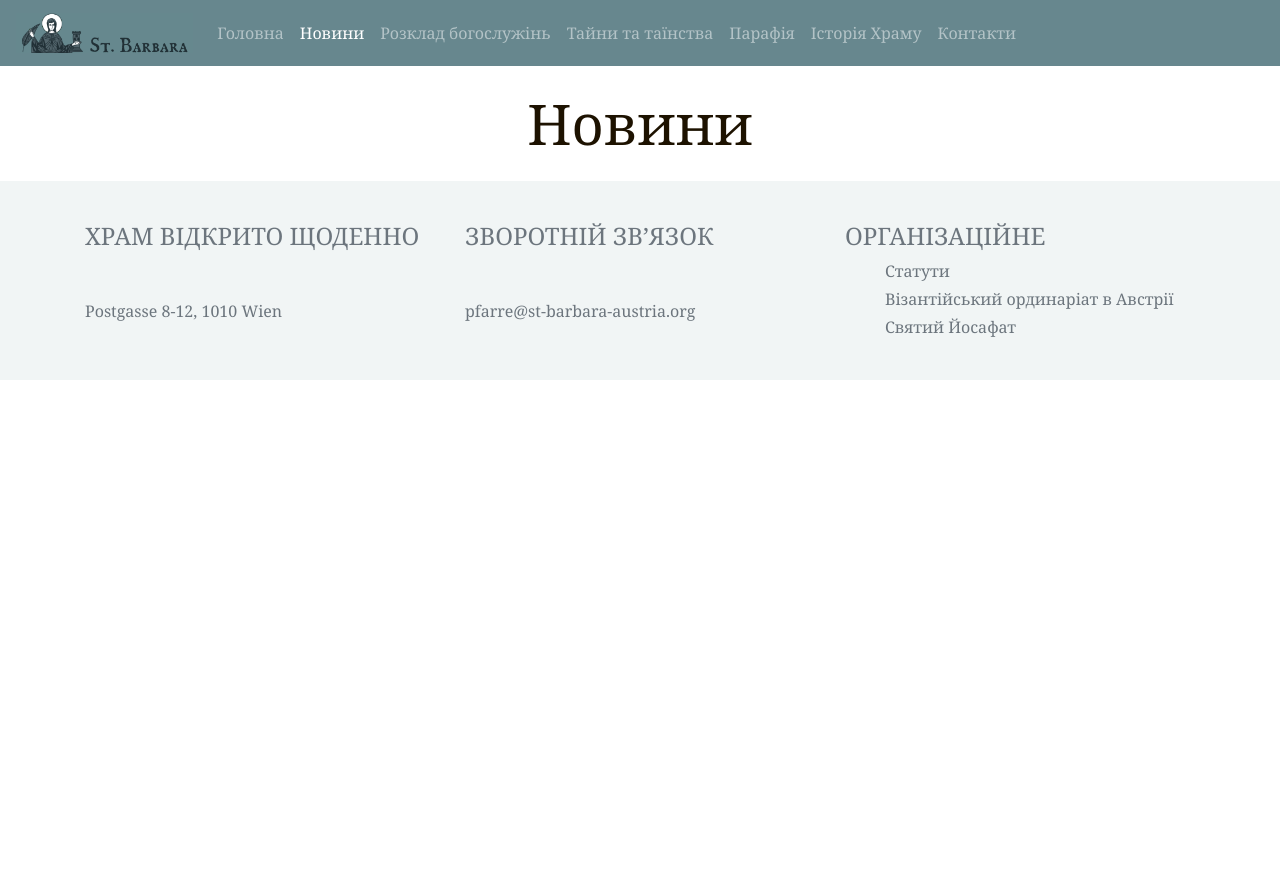
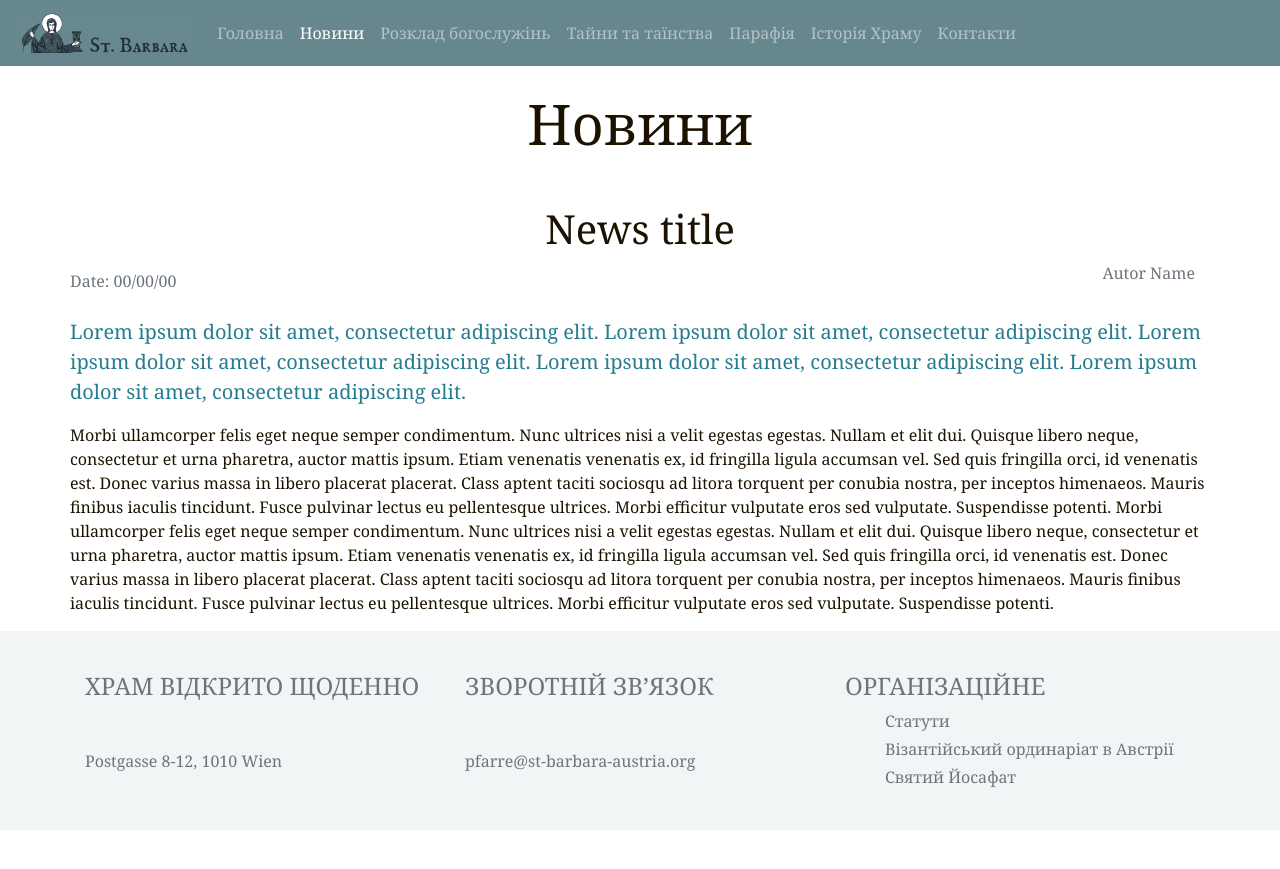
Before and after one commit to n3braska/jekyll, a Jekyll site: the page built from novyny.html, in a window 1280 px wide. Shown: the top 869 px of the page. Built offline with Jekyll 4.4.1, drawn with Linux system fonts in a browser that asks for light colours.

Commit message:
novyny.html and novyny.yml added

```diff
--- /dev/null
+++ b/_data/novyny.yml
@@ -0,0 +1,7 @@
+novyny:
+    - title: News title
+      autor: Autor Name
+      date: 00/00/00
+      picture:
+      short-text: Lorem ipsum dolor sit amet, consectetur adipiscing elit. Lorem ipsum dolor sit amet, consectetur adipiscing elit. Lorem ipsum dolor sit amet, consectetur adipiscing elit. Lorem ipsum dolor sit amet, consectetur adipiscing elit. Lorem ipsum dolor sit amet, consectetur adipiscing elit.
+      long-text: Morbi ullamcorper felis eget neque semper condimentum. Nunc ultrices nisi a velit egestas egestas. Nullam et elit dui. Quisque libero neque, consectetur et urna pharetra, auctor mattis ipsum. Etiam venenatis venenatis ex, id fringilla ligula accumsan vel. Sed quis fringilla orci, id venenatis est. Donec varius massa in libero placerat placerat. Class aptent taciti sociosqu ad litora torquent per conubia nostra, per inceptos himenaeos. Mauris finibus iaculis tincidunt. Fusce pulvinar lectus eu pellentesque ultrices. Morbi efficitur vulputate eros sed vulputate. Suspendisse potenti. Morbi ullamcorper felis eget neque semper condimentum. Nunc ultrices nisi a velit egestas egestas. Nullam et elit dui. Quisque libero neque, consectetur et urna pharetra, auctor mattis ipsum. Etiam venenatis venenatis ex, id fringilla ligula accumsan vel. Sed quis fringilla orci, id venenatis est. Donec varius massa in libero placerat placerat. Class aptent taciti sociosqu ad litora torquent per conubia nostra, per inceptos himenaeos. Mauris finibus iaculis tincidunt. Fusce pulvinar lectus eu pellentesque ultrices. Morbi efficitur vulputate eros sed vulputate. Suspendisse potenti.
--- a/novyny.html
+++ b/novyny.html
@@ -3,3 +3,33 @@
 belowtitletext:
 layout: default
 ---
+
+{%for item in site.data.novyny.novyny%}
+
+<h5 class="display-4 title textal text-center mt-5">{{item.title}}</h5>
+    <div class="row">
+        <div class="col-6 my-2 pl-0">
+            <p class="text-left text-secondary">Date: {{item.date}}</p>
+        </div>
+        <div class="col-6">
+            <p class="text-right text-secondary">{{item.autor}}</p>
+        </div>
+    </div>
+
+    <div class="row">
+        <p class="marked">{{item.short-text}}</p>
+        {%if item.picture%}
+        <div class="col-lg-6 col-sm-12 p-0">
+            <p>{{item.long-text}}</p>
+        </div>
+        <div class="col-lg-6 col-sm-12 p-3">
+            <img src="{{item.picture}}" alt="">
+        </div>
+        {%else%}
+        <div class="col-12 p-0">
+            <p>{{item.long-text}}</p>
+        </div>
+        {%endif%}
+
+    </div>
+{%endfor%}
```
